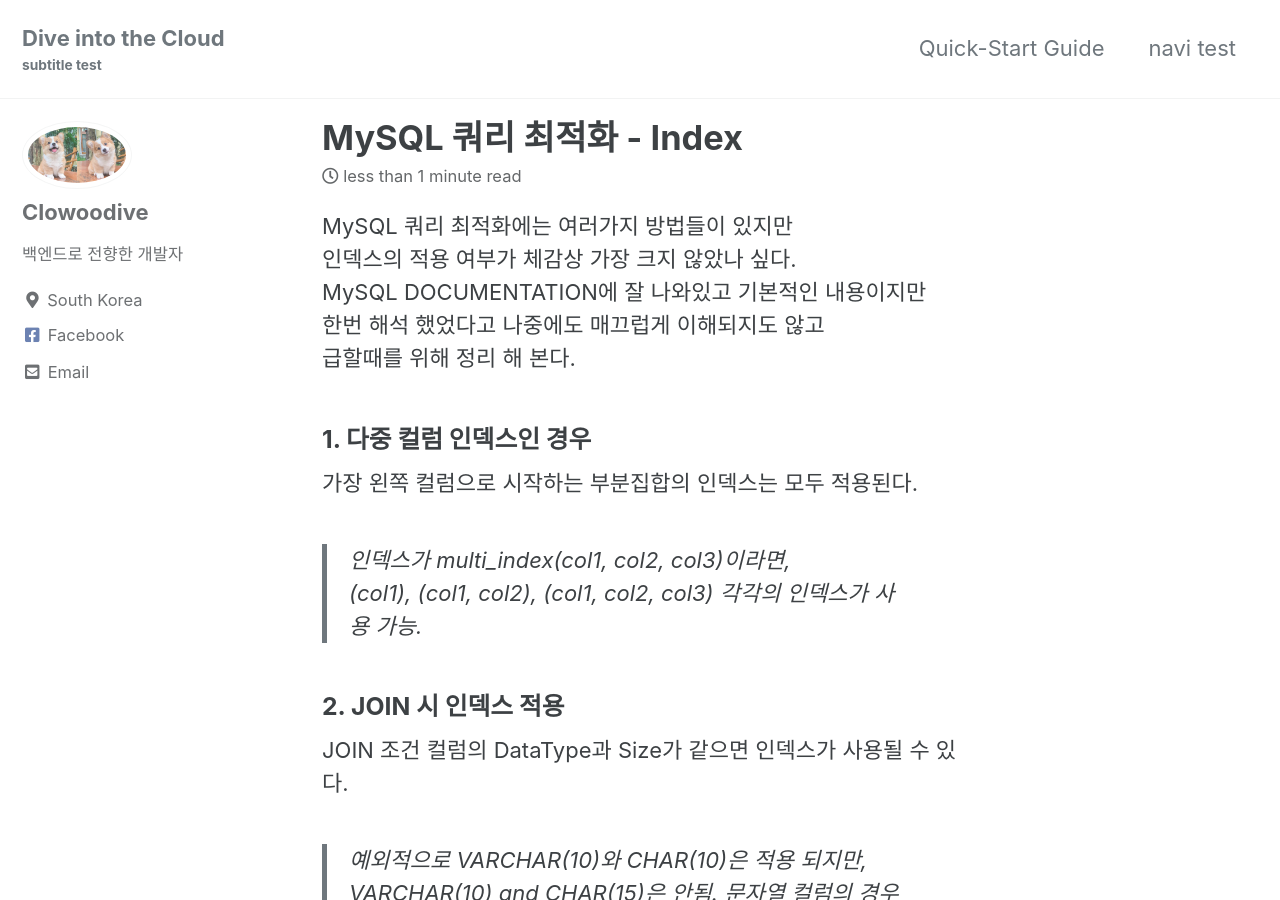
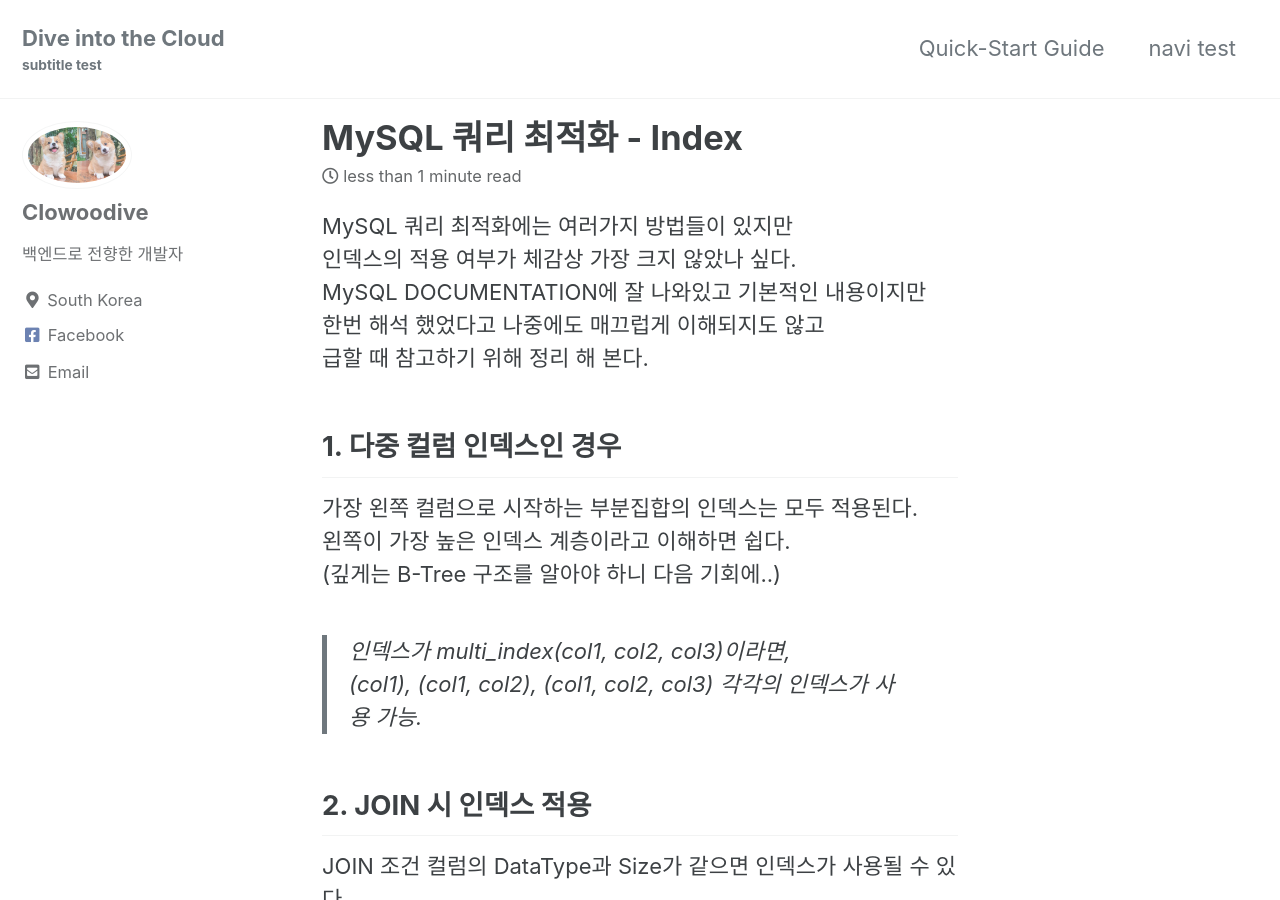
Before and after one commit to clowoodive/clowoodive.github.io, a Jekyll site: the page built from _posts/2021-11-26-post-mysql-tunning1.md, in a window 1280 px wide and 900 px high. Built offline with Jekyll 4.4.1, drawn with Linux system fonts in a browser that asks for light colours; cached includes are drawn as plain includes.

Commit message:
first post writing6

```diff
--- a/_posts/2021-11-26-post-mysql-tunning1.md
+++ b/_posts/2021-11-26-post-mysql-tunning1.md
@@ -13,19 +13,21 @@ MySQL 쿼리 최적화에는 여러가지 방법들이 있지만
 인덱스의 적용 여부가 체감상 가장 크지 않았나 싶다.
 MySQL DOCUMENTATION에 잘 나와있고 기본적인 내용이지만
 한번 해석 했었다고 나중에도 매끄럽게 이해되지도 않고
-급할때를 위해 정리 해 본다.
+급할 때 참고하기 위해 정리 해 본다.
 
-### 1. 다중 컬럼 인덱스인 경우
+## 1. 다중 컬럼 인덱스인 경우
 가장 왼쪽 컬럼으로 시작하는 부분집합의 인덱스는 모두 적용된다.
+왼쪽이 가장 높은 인덱스 계층이라고 이해하면 쉽다.
+(깊게는 B-Tree 구조를 알아야 하니 다음 기회에..)
 > 인덱스가 multi_index(col1, col2, col3)이라면,
 > (col1), (col1, col2), (col1, col2, col3) 각각의 인덱스가 사용 가능.
 
-### 2. JOIN 시 인덱스 적용
+## 2. JOIN 시 인덱스 적용
 JOIN 조건 컬럼의 DataType과 Size가 같으면 인덱스가 사용될 수 있다.
 > 예외적으로 VARCHAR(10)와 CHAR(10)은 적용 되지만, VARCHAR(10) and CHAR(15)은 안됨.
 > 문자열 컬럼의 경우 Char Set도 같아야 함.
 
-### 3. MIN(), MAX() 추출 시 인덱스 적용
+## 3. MIN(), MAX() 추출 시 인덱스 적용
 1번에 설명한 내용과 일맥상통하는 내용으로
 WHERE절에 첫번째 인덱스 컬럼(col1)이 상수로 적용되면, 다음 인덱스 컬럼(col2)을 빠르게 찾을 수 있다.
 > 부분집합 인덱스인 (col1, col2)를 사용한다고 이해하면 쉬움.
```
